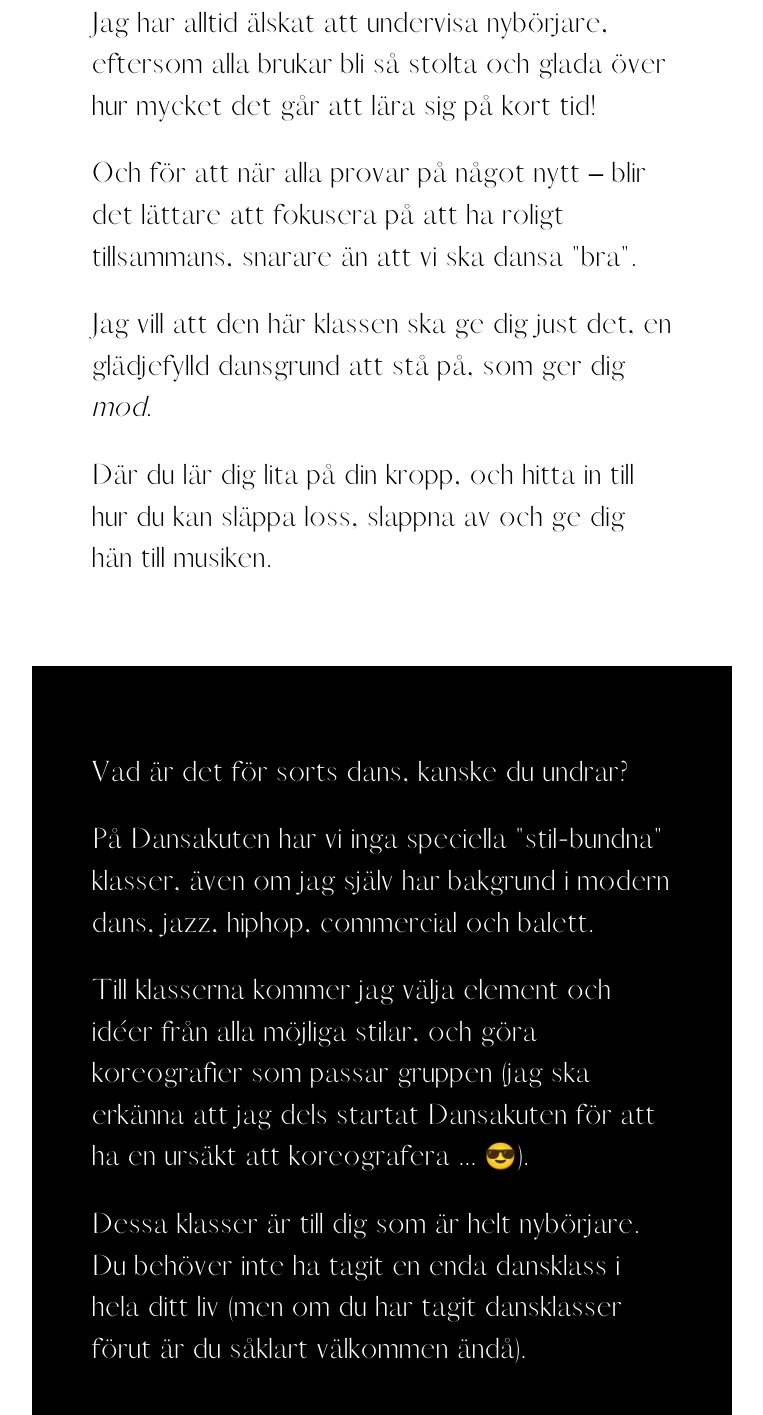
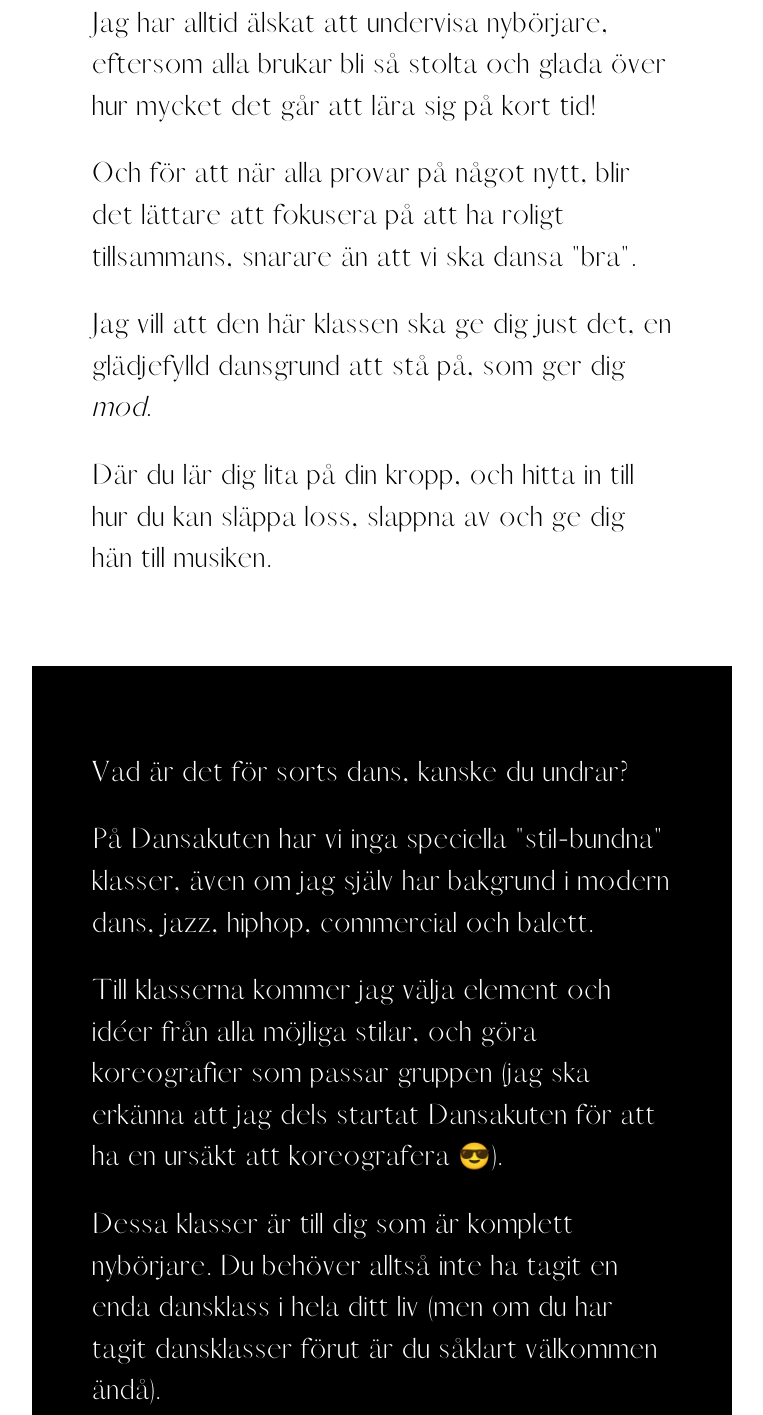
Before and after one commit to pletter/dansakuten.se, a plain HTML site: page index.html in a window 1280 px wide. Shown: the part 5710-7125 px from the top of the page, without its empty margins (258-1021 px from the left). Drawn offline with Linux system fonts and the light colour scheme.

Commit message:
småändringar

```diff
--- a/index.html
+++ b/index.html
@@ -225,7 +225,7 @@
                 Jag har alltid älskat att undervisa nybörjare, eftersom alla brukar bli så stolta och glada över hur
                 mycket det går att lära sig på kort tid!</p>
 
-            <p>Och för att när alla provar på något nytt – blir det
+            <p>Och för att när alla provar på något nytt, blir det
                 lättare att fokusera på att ha roligt tillsammans, snarare än att vi ska dansa "bra".</p>
 
             <p>Jag vill att den här klassen ska ge dig just det, en glädjefylld dansgrund att stå på, som ger dig
@@ -244,9 +244,9 @@
             <p>
                 Till klasserna kommer jag välja element och idéer från
                 alla möjliga stilar, och göra koreografier som passar gruppen (jag ska erkänna att jag dels startat
-                Dansakuten för att ha en ursäkt att koreografera ... 😎).</p>
+                Dansakuten för att ha en ursäkt att koreografera 😎).</p>
 
-            <p>Dessa klasser är till dig som är helt nybörjare. Du behöver inte ha tagit en enda dansklass i
+            <p>Dessa klasser är till dig som är komplett nybörjare. Du behöver alltså inte ha tagit en enda dansklass i
                 hela ditt liv (men om du har tagit dansklasser förut är du såklart välkommen ändå).</p>
 
         </div>
```
